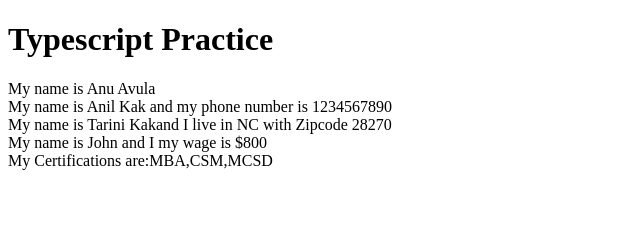
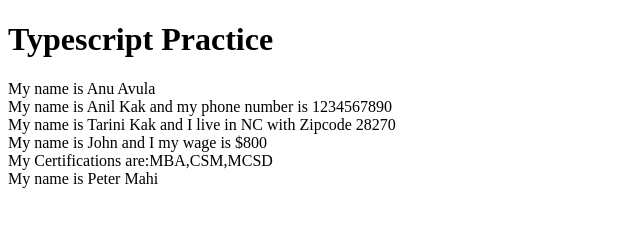
Before and after one commit to anupamaavula/Angular_Typescript_Lab, a plain HTML site: page index.html in a window 1280 px wide. Shown: the whole page, without its empty margins (0-640 px from the left). Drawn offline with Linux system fonts and the light colour scheme.

Commit message:
Final commit

```diff
--- a/greeting.js
+++ b/greeting.js
@@ -65,7 +65,7 @@
             + this.phoneNum);
     };
     Person.prototype.nameAndAddress = function () {
-        return ("My name is  " + this.firstName + "  " + this.lastName + "and I live in " + this.state
+        return ("My name is  " + this.firstName + "  " + this.lastName + " and I live in " + this.state
             + " with Zipcode " + this.zipCode);
     };
     Person.prototype.wageRate = function () {
@@ -87,8 +87,8 @@
         (_a = this.certification).push.apply(_a, degrees);
         return "My Certifications are:" + this.certification.join(",");
     };
-    Person.prototype.createPerson = function (person) {
-        return person;
+    Person.createEmp = function (person) {
+        return new Person(person.firstName, person.lastName);
     };
     return Person;
 }());
@@ -101,3 +101,6 @@
 document.getElementById("personNameAddress").innerHTML = Tarini.nameAndAddress();
 document.getElementById("personWage").innerHTML = John.wageRate();
 document.getElementById("personCert").innerHTML = John.addCerts("MBA", "CSM", "MCSD");
+document.getElementById("Inf").innerHTML = Person.createEmp({
+    firstName: "Peter", lastName: "Mahi"
+}).fullName();
--- a/index.html
+++ b/index.html
@@ -14,6 +14,8 @@
     <div id="personNameAddress"></div>
     <div id="personWage"></div>
     <div id="personCert"></div>
+    <div id="Inf"></div>
+
     <script src="./greeting.js"></script>
 
 </body>
```
Also changed, not shown: 1 other file.
